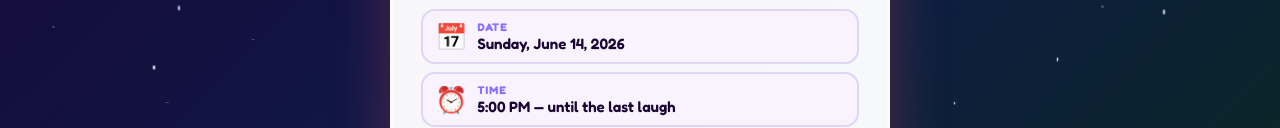
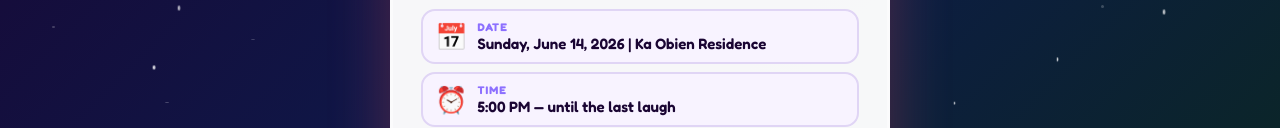
Before and after one commit to s4nm4rkus/fun_invitation, a plain HTML site: page index.html in a window 1280 px wide. Shown: the part 406-534 px from the top of the page. Drawn offline with Linux system fonts and the light colour scheme.

Commit message:
Add adress

```diff
--- a/index.html
+++ b/index.html
@@ -630,7 +630,9 @@
             <span class="info-icon">📅</span>
             <div>
               <div class="info-label">Date</div>
-              <div class="info-val">Sunday, June 14, 2026</div>
+              <div class="info-val">
+                Sunday, June 14, 2026 | Ka Obien Residence
+              </div>
             </div>
           </div>
           <div class="info-row">
@@ -1124,7 +1126,9 @@
             <span class="info-icon">📅</span>
             <div>
               <div class="info-label">We'll see you on</div>
-              <div class="info-val">Sunday, June 14, 2026 at 5:00 PM</div>
+              <div class="info-val">
+                Sunday, June 14, 2026 at 5:00 PM | Ka Obien Residence
+              </div>
             </div>
           </div>
           <div class="info-row">
```
